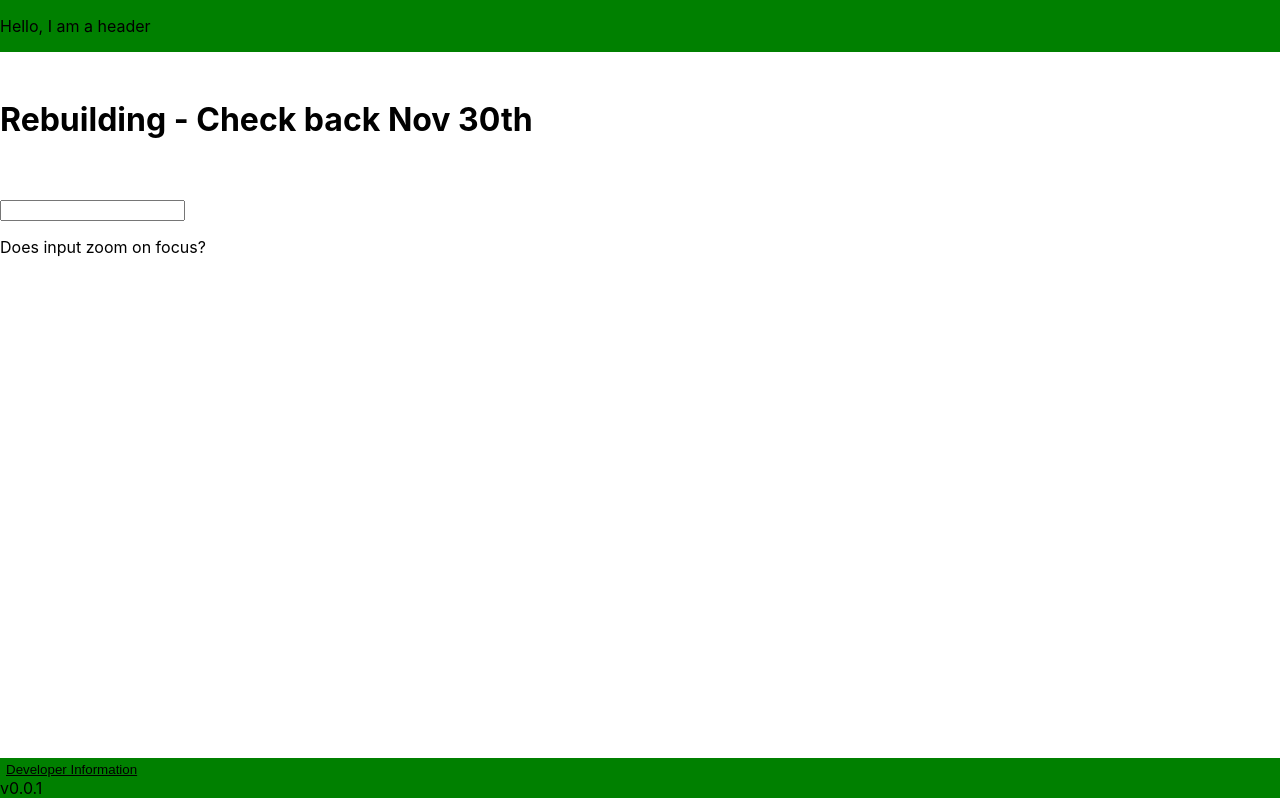
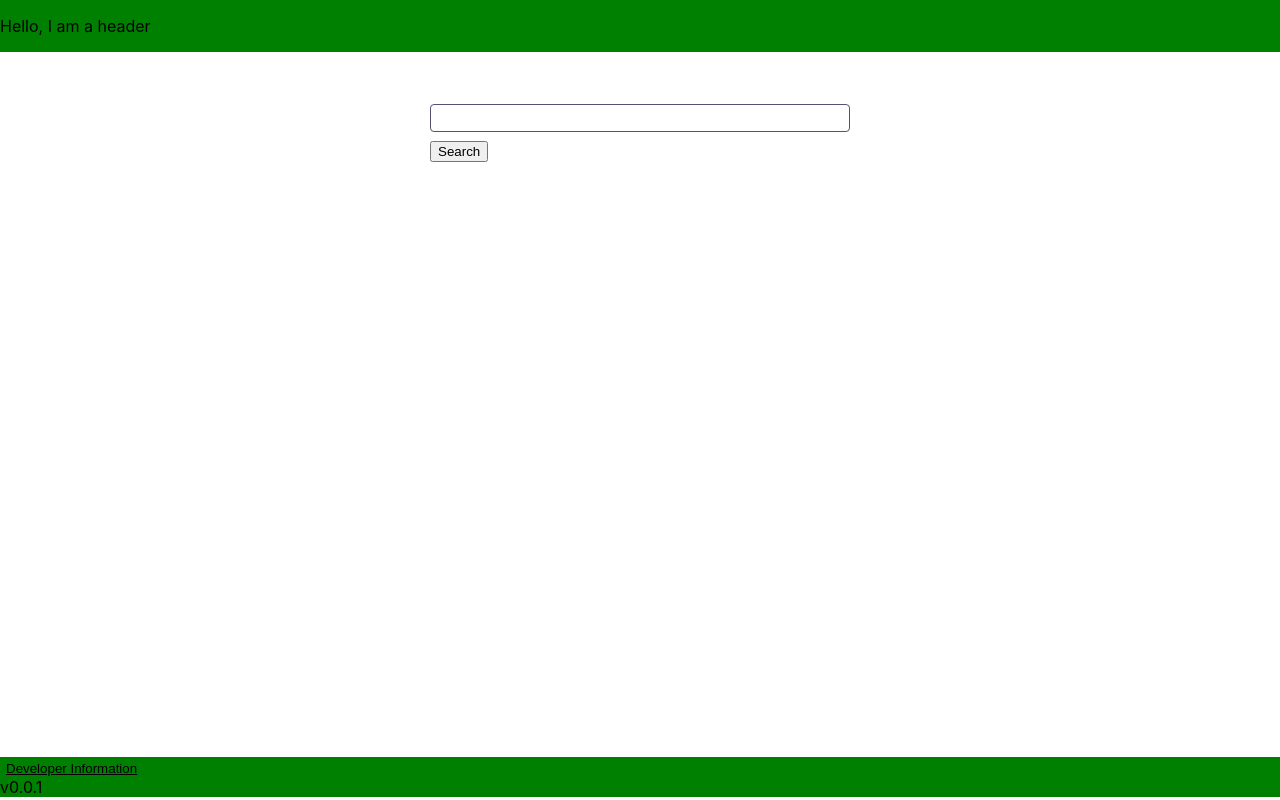
Before and after one commit to ElizabethClohosey/Book-club, a React (Create React App) app: page / in a window 1280 px wide. Built offline with nearby package versions, Linux system fonts and the light colour scheme.

Commit message:
adding additional files, basic layout and starter style

```diff
--- a/package.json
+++ b/package.json
@@ -9,6 +9,7 @@
     "axios": "^1.1.2",
     "react": "^18.2.0",
     "react-dom": "^18.2.0",
+    "react-icons": "^4.6.0",
     "react-router-dom": "^6.4.2",
     "react-scripts": "5.0.1",
     "web-vitals": "^2.1.4"
--- a/src/App.css
+++ b/src/App.css
@@ -25,5 +25,6 @@ footer p {
 
 main {
   padding-top: 100px;
-  min-height: calc(100vh - 142px);
+  /* viewport height minus padding and footer height */
+  min-height: calc(100vh - 143px);
 }
--- a/src/App.js
+++ b/src/App.js
@@ -2,7 +2,9 @@
 import { React, useEffect } from "react";
 
 import Header from "./components/layout/header";
-import Home from "./components/pages/home"
+import SinglePageApp from "./components/single-page-app";
+// import Home from "./components/pages/home"
+// import BookSearch from "./components/pages/book-search";
 import Footer from "./components/layout/footer";
 
 
@@ -17,9 +19,9 @@ function App() {
     // <div className={`App ${darkMode ? "app-dark" : undefined}`}>
     <div className="App">
       <Header />
-      <main>
-        <Home />
-      </main>
+      <SinglePageApp />
+      {/* <Home /> */}
+      {/* <BookSearch /> */}
       <Footer />
     </div>
   );
--- /dev/null
+++ b/src/assets/style/forms.css
@@ -0,0 +1,86 @@
+
+input[type="text"] {
+  height: 1.5rem;
+  border-radius: .25rem;
+  padding-left: .25rem;
+    /* Dark mode color  */
+    /* background: var(--purblue); */
+}
+
+/* .app-dark input[type="text"] {
+  background: rgb(42, 42, 42);
+  color: var(--light);
+} */
+
+
+
+.valid-input {
+  border: 1px solid var(--purblue)
+}
+
+
+
+.invalid-input {
+  border: 1px solid var(--err);
+  outline: 1px solid var(--err);
+}
+
+.valid-input:focus {
+  border-top: 1px solid var(--purblue);
+  border-right: 1px solid var(--purblue);
+  border-bottom: 1px solid var(--purblue);
+  border-left: 10px solid var(--purblue);
+  box-shadow: 0 0 10px var(--purblue);
+  outline: none;
+
+}
+
+.app-dark .valid-input:focus {
+  border-top: 1px solid var(--light);
+  border-right: 1px solid var(--light);
+  border-bottom: 1px solid var(--light);
+  border-left: 10px solid var(--light);
+  box-shadow: 0 0 5px var(--gray-blue);
+  outline: none;
+}
+
+.invalid-input:focus {
+  border-top: 1px solid var(--err);
+  border-right: 1px solid var(--err);
+  border-bottom: 1px solid var(--err);
+  border-left: 10px solid var(--err);
+  outline: 1px solid var(--err);
+  box-shadow: 0 0 10px var(--err);
+}
+
+form {
+  max-width: 420px;
+  margin: auto;
+  background: transparent;
+  border-radius: .25rem;
+}
+
+.form-group {
+  position: relative;
+  display: flex;
+  flex-direction: column;
+  margin-bottom: .5rem;
+}
+
+.form-group label {
+  margin-bottom: .25rem;
+}
+
+.validation-icon {
+  color: var(--err);
+  position: absolute;
+  right: 5px;
+  top: .45rem;
+  font-size: 1.25rem;
+}
+
+.validation-err {
+  border: 2px solid transparent;
+  outline: 1px solid var(--err);
+  box-shadow: 0 0 5px var(--err);
+}
--- /dev/null
+++ b/src/components/form/text-input.jsx
@@ -0,0 +1,23 @@
+import { forwardRef } from "react";
+import { RiErrorWarningLine } from "react-icons/ri";
+
+const TextInput = forwardRef(
+  ({ label, isValid, handleInputChange }, ref) => {
+    return (
+      <div className="form-group">
+        <label>{label}</label>
+        <input
+          type="text"
+          ref={ref}
+          onChange={handleInputChange}
+          className={isValid ? "valid-input" : "invalid-input"}
+        />
+        <span className={"validation-icon"}>
+          {isValid ? "" : <RiErrorWarningLine />}
+        </span>
+      </div>
+    );
+  }
+);
+
+export default TextInput;
--- /dev/null
+++ b/src/components/pages/book-search.jsx
@@ -0,0 +1,39 @@
+import React, { useState, useEffect, useRef } from "react";
+import axios from "axios";
+// import { MdSearch } from "react-icons/md";
+import TextInput from "../form/text-input";
+
+const BookSearch = () => {
+  const searchRef = useRef(null);
+
+  const [searchResults, setSearchResults] = useState({});
+  console.log(searchResults);
+  const findBooks = async (e) => {
+    e.preventDefault();
+    if (searchRef.current.value) {
+      const result = await axios(
+        `https://www.googleapis.com/books/v1/volumes?q=${searchRef.current.value}&printType=books&startIndex=0&maxResults=10`
+      );
+      setSearchResults(result.data.items);
+      searchRef.current.value = "";
+    } else {
+      console.log("Nope");
+      // setIsInputValid(false);
+      // setUserMessage({
+      //   type: "TBR_FORM_MESSAGE",
+      //   message: "Please add search criteria",
+      // });
+      // setIsMessageErr(true);
+    }
+  };
+
+  useEffect(() => {}, []);
+
+  return (
+    <form>
+      <TextInput ref={searchRef} isValid={true} />
+      <button onClick={findBooks}>{/* <MdSearch /> */} Search</button>
+    </form>
+  );
+};
+export default BookSearch;
--- a/src/components/pages/home.jsx
+++ b/src/components/pages/home.jsx
@@ -1,15 +1,14 @@
-import React from "react";
+import React, { useState, useEffect, useRef } from "react";
+import axios from "axios";
+// import { MdSearch } from "react-icons/md";
+import BookSearch from "../pages/book-search";
 
 const Home = () => {
   return (
-    <>
-      <h1>Rebuilding - Check back Nov 30th</h1>
-      <br />
-      <br />
-      <br />
-      <input type="text" />
-      <p>Does input zoom on focus?</p>
-    </>
+    <main style={{ background: "pink" }}>
+      <h1>This will eventually be the home page</h1>
+      <BookSearch />
+    </main>
   );
 };
 export default Home;
--- /dev/null
+++ b/src/components/single-page-app.jsx
@@ -0,0 +1,12 @@
+import React, { useState, useEffect, useRef } from "react";
+import axios from "axios";
+import BookSearch from "./pages/book-search";
+
+const SinglePageApp = () => {
+  return (
+    <main>
+      <BookSearch />
+    </main>
+  );
+};
+export default SinglePageApp;
--- a/src/index.css
+++ b/src/index.css
@@ -1,3 +1,29 @@
+@import "../src/App.css";
+@import "../src/assets/style/forms.css";
+
+:root {
+  --black: #0b0b0d;
+  --white: white;
+
+  /* Theme */
+  --light: rgb(226, 239, 241);
+  --bright: rgb(182, 213, 225);
+  --blue-gray: #65799b;
+  --purblue: #555273;
+  --darkMode-bg: #2a2a2a;
+
+  /* User Messages  */
+  --err-backgroud: #ffe0e0;
+  --err-text: #5d1212;
+  /* --err: #b10000; */
+  --err: #ff0000;
+  --success-background: #d8ffce;
+  --success-text: #114c2a;
+  --information-background: #cef9ff;
+  --information-text: #16405b;
+}
+
+
 body {
   margin: 0;
   font-family: -apple-system, BlinkMacSystemFont, 'Segoe UI', 'Roboto', 'Oxygen',
```
Also changed, not shown: 1 other file (tests, documents, lock files or other folders).
